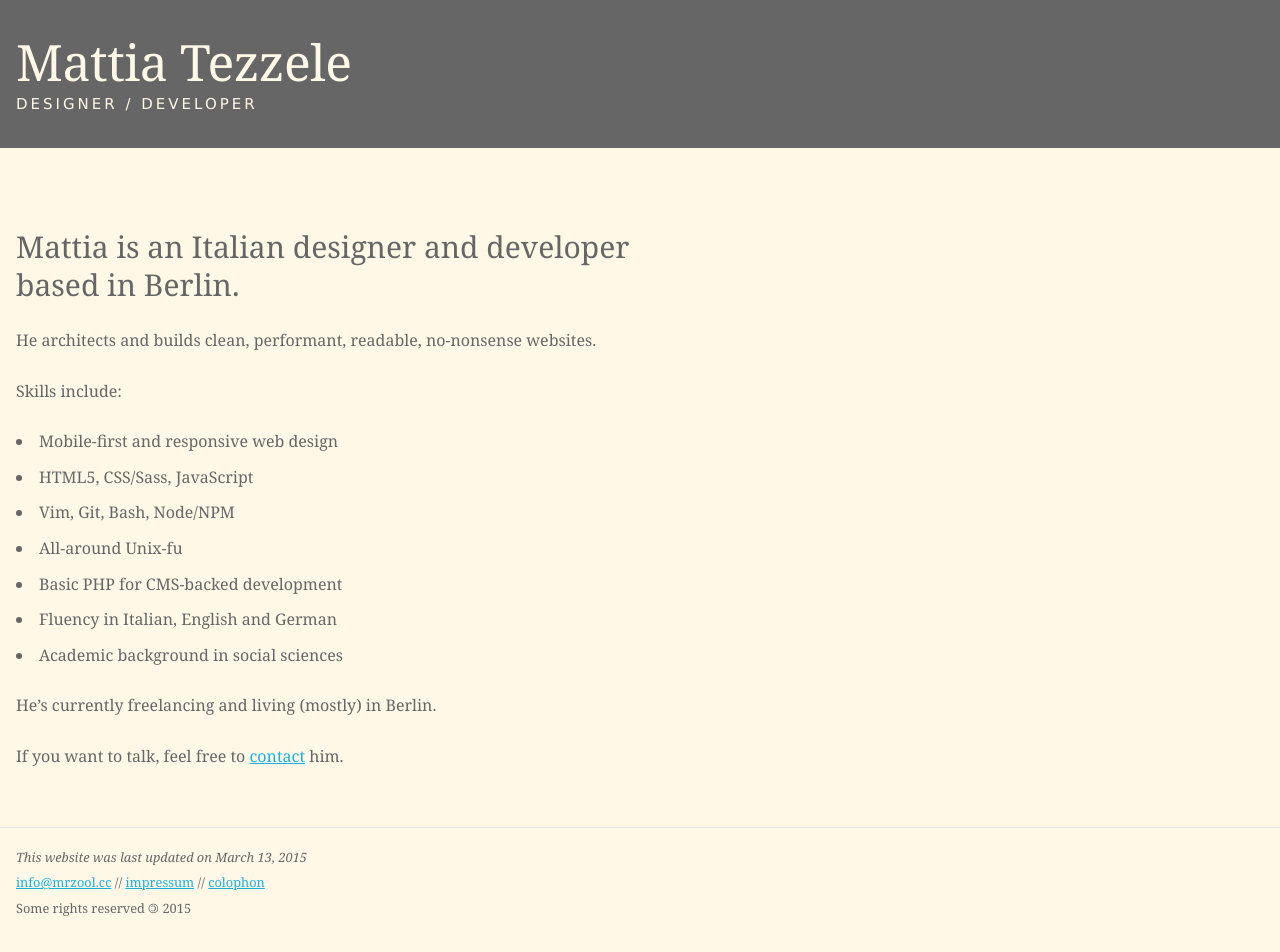
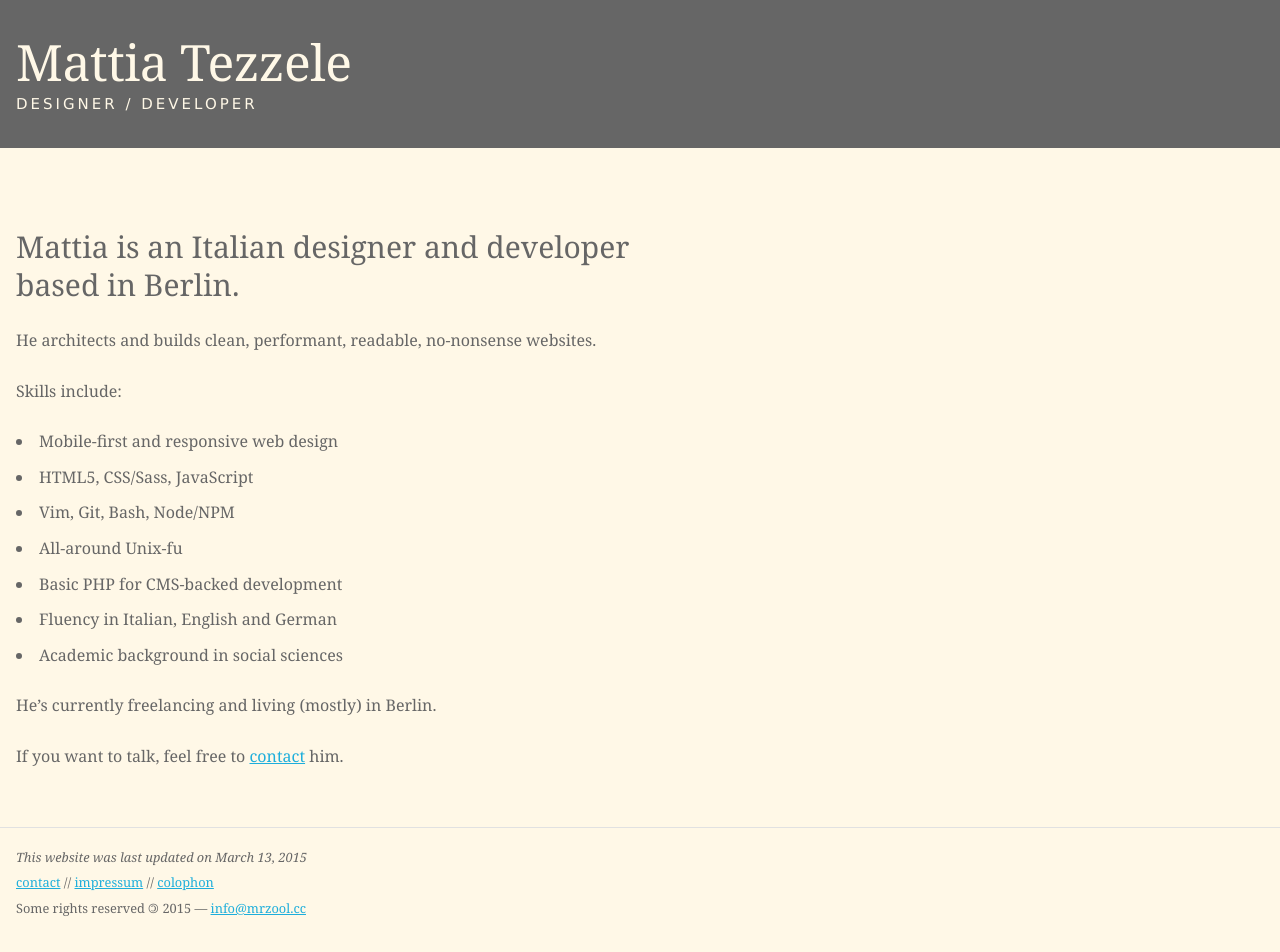
Before and after one commit to mrzool/mrzool.github.io, a Jekyll site: the page built from index.md, in a window 1280 px wide. Built offline with Jekyll 4.4.1, drawn with Linux system fonts in a browser that asks for light colours.

Commit message:
Small tweaks

```diff
--- a/_includes/_footer.html
+++ b/_includes/_footer.html
@@ -2,8 +2,8 @@
     <small>
       <em>This website was last updated on {{ 'now' | date: "%B %-d, %Y" }}</em>
       <br>
-      <a href="mailto:{{site.email}}">{{site.email}}</a> // <a href="{{site.url}}/impressum">impressum</a> // <a href="{{site.url}}/colophon">colophon</a>
+      <a href="{{site.url}}/contact">contact</a> // <a href="{{site.url}}/impressum">impressum</a> // <a href="{{site.url}}/colophon">colophon</a>
       <br>
-      Some rights reserved <span class="flip">&copy;</span> {{ 'now' | date: "%Y" }}
+      Some rights reserved <span class="flip">&copy;</span> {{ 'now' | date: "%Y" }} &mdash; <a href="mailto:{{site.email}}">{{site.email}}</a>
     </small>
   </footer>
--- a/index.md
+++ b/index.md
@@ -21,4 +21,4 @@ Skills include:
 
 He's currently freelancing and living (mostly) in Berlin.
 
-If you want to talk, feel free to [contact](contact "Contact") him.
+If you want to talk, feel free to [contact](contact "Contact page") him.
```
